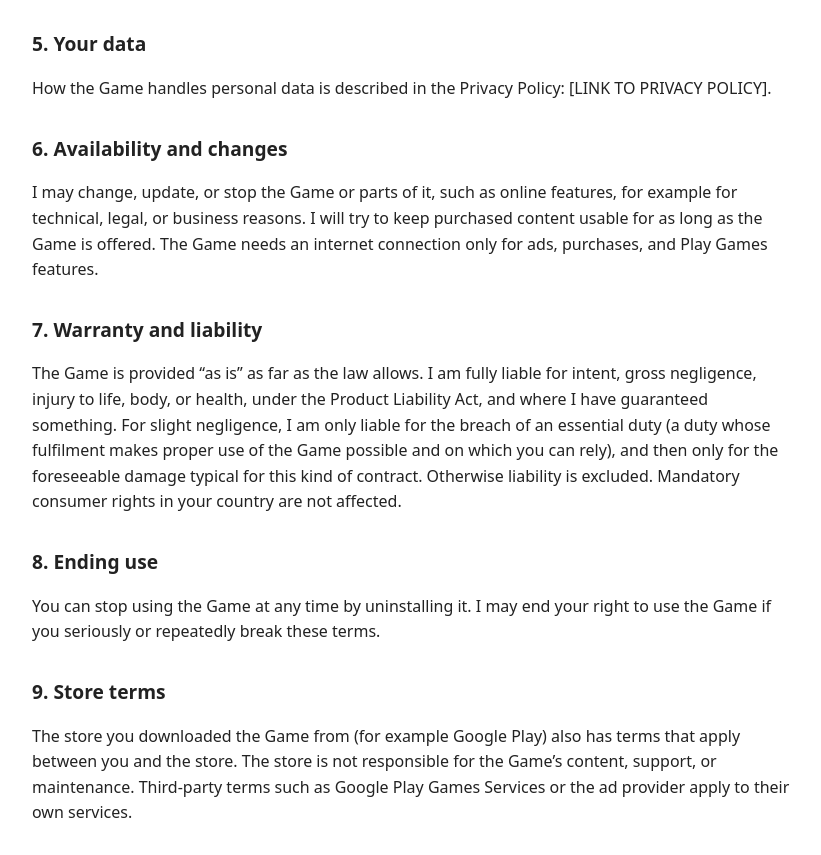
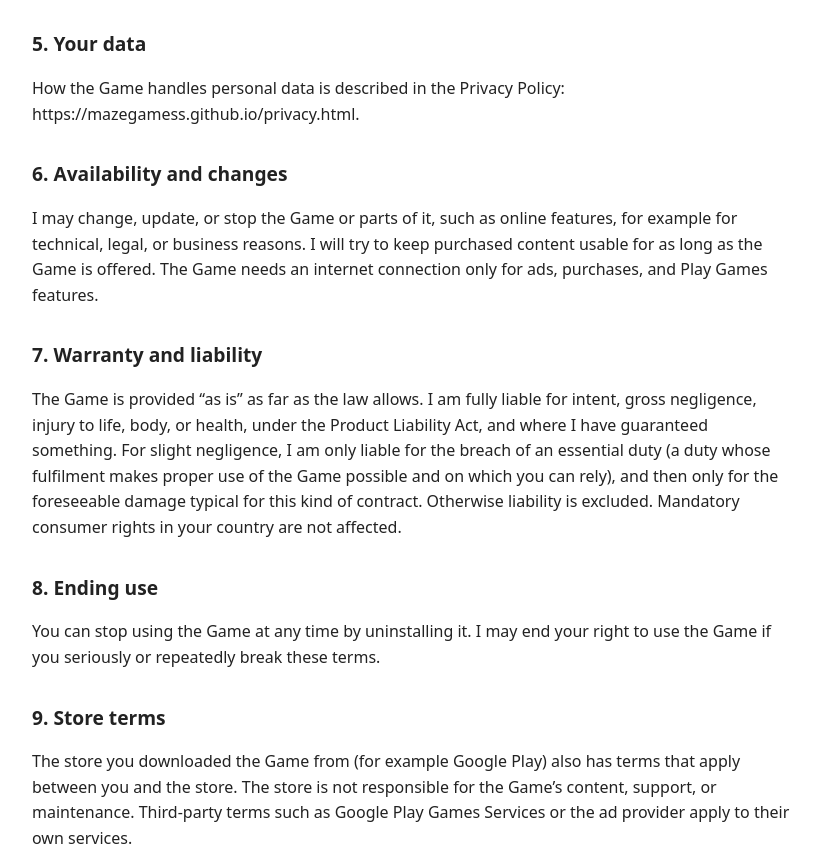
Before and after one commit to MazeGamess/mazegamess.github.io, a plain HTML site: page terms.html in a window 1280 px wide. Shown: the part 1242-2097 px from the top of the page, without its empty margins (228-1049 px from the left). Drawn offline with Linux system fonts and the light colour scheme.

Commit message:
Add files via upload

```diff
--- a/terms.html
+++ b/terms.html
@@ -57,7 +57,7 @@ may end once delivery has begun with your agreement.</li>
 </ul>
 <h2 id="your-data">5. Your data</h2>
 <p>How the Game handles personal data is described in the Privacy
-Policy: [LINK TO PRIVACY POLICY].</p>
+Policy: https://mazegamess.github.io/privacy.html.</p>
 <h2 id="availability-and-changes">6. Availability and changes</h2>
 <p>I may change, update, or stop the Game or parts of it, such as online
 features, for example for technical, legal, or business reasons. I will
```
